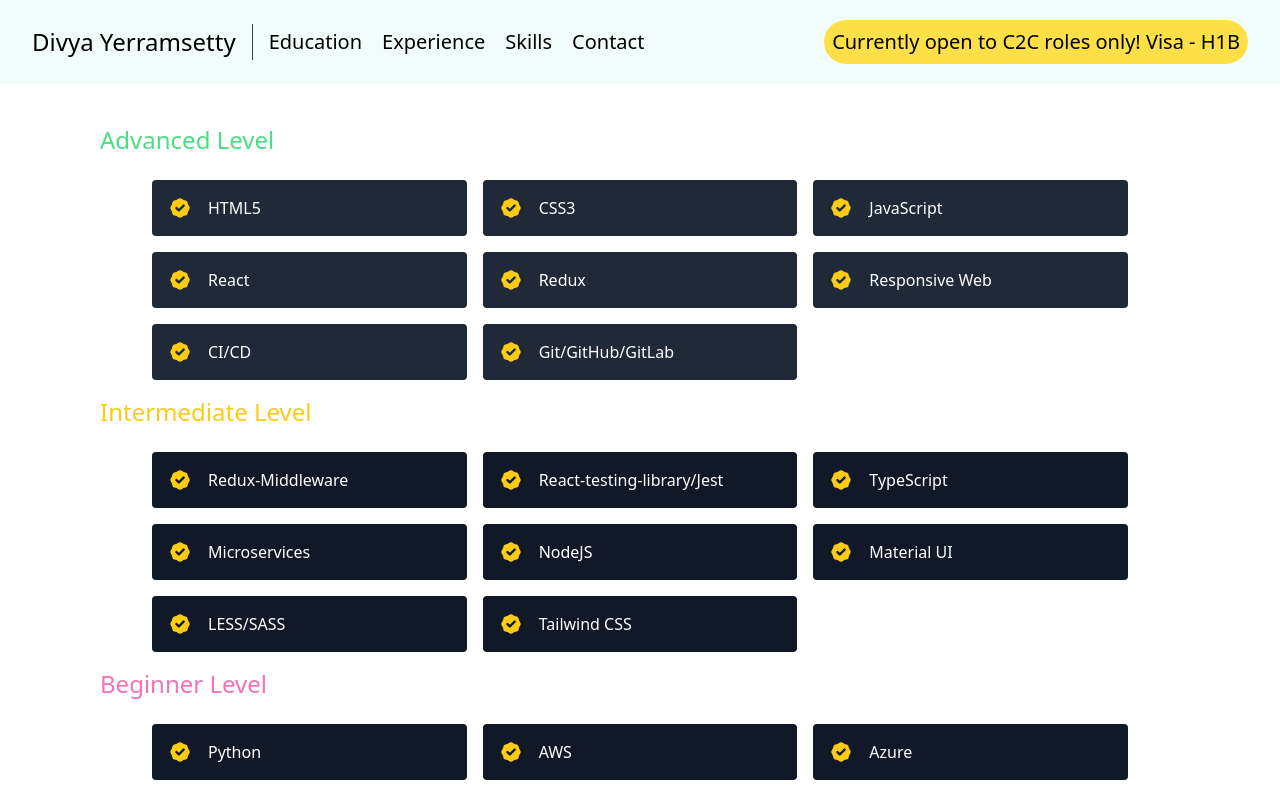
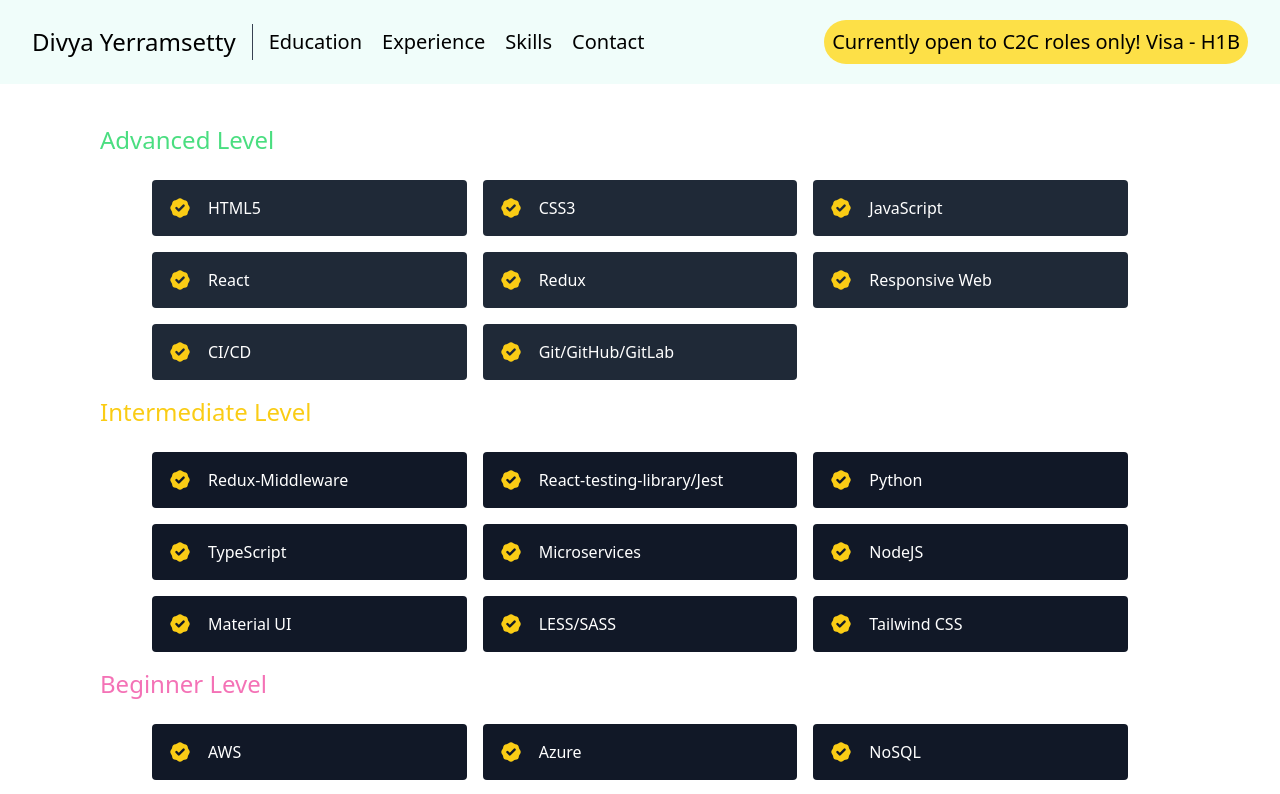
Before and after one commit to Divya-Yerramsetty/yd-portfolio, a React (Create React App) app: page /skills in a window 1280 px wide. Shown: the top 794 px of the page. Built offline with nearby package versions, Linux system fonts and the light colour scheme.

Commit message:
skill update

```diff
--- a/src/data.js
+++ b/src/data.js
@@ -141,6 +141,7 @@
 export const intermediateSkills = [
   {skill: "Redux-Middleware", proficiency: "3 yrs"},
   {skill: "React-testing-library/Jest", proficiency: "3 yrs"},
+  {skill: "Python", proficiency: "2 yrs"},
   {skill: "TypeScript", proficiency: "3 yrs"},
   {skill: "Microservices", proficiency: "3 yrs"},
   {skill: "NodeJS", proficiency: "3 yrs"},
@@ -150,7 +151,6 @@
 ];
 
 export const beginnerSkills = [
-  {skill: "Python", proficiency: "2 yrs"},
   {skill: "AWS", proficiency: "2 yrs"},
   {skill: "Azure", proficiency: "2 yrs"},
   {skill: "NoSQL", proficiency: "2 yrs"},
```
